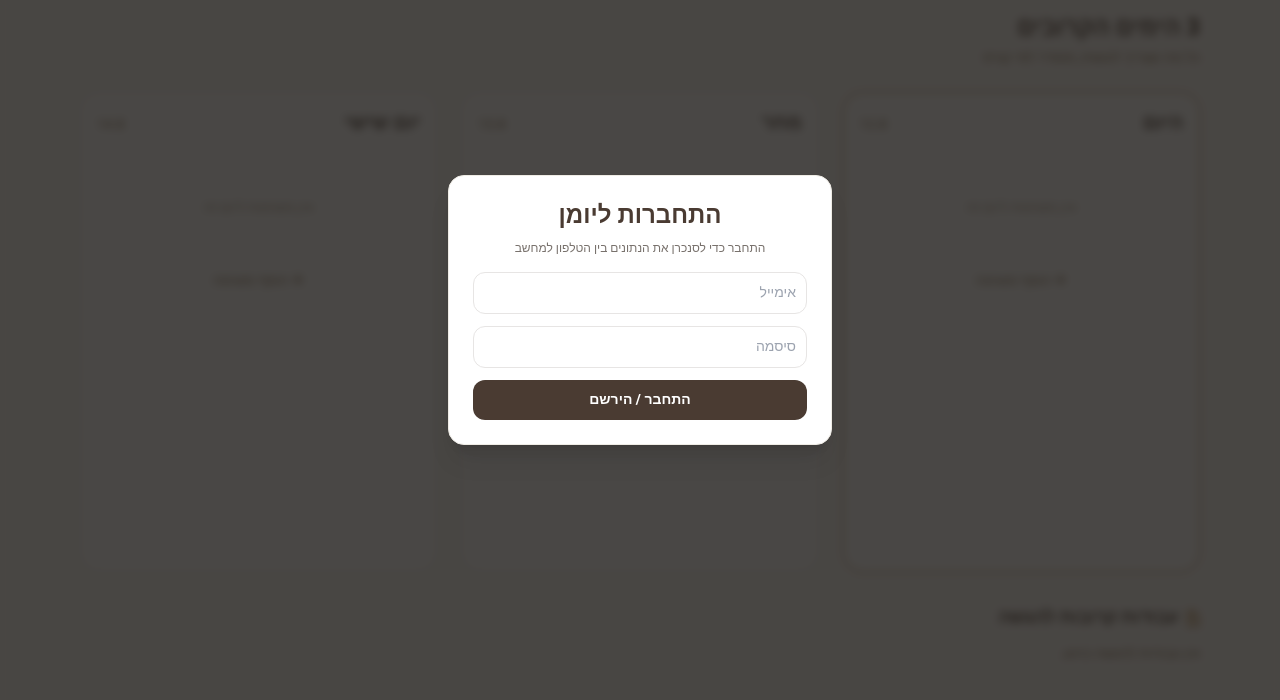
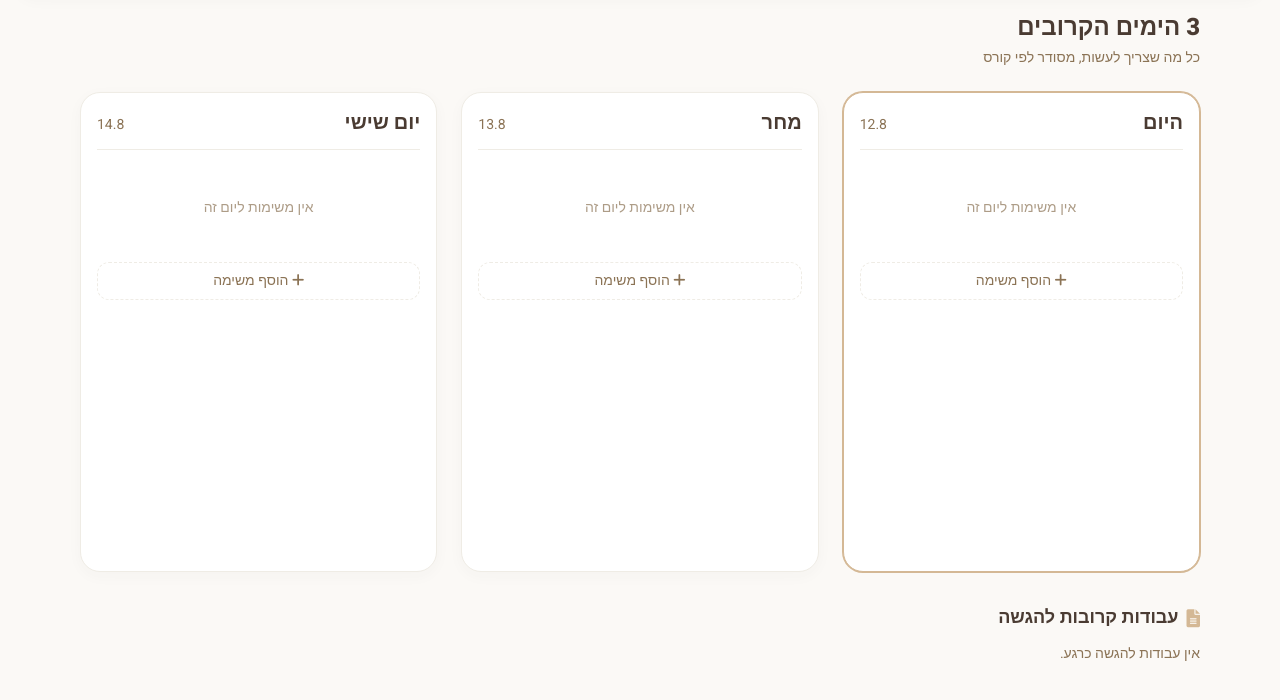
Before and after one commit to OmerBuskila/my-student-planner, a plain HTML site: page index.html in a window 1280 px wide. Shown: the part 90-790 px from the top of the page. Drawn offline with nearby package versions, Linux system fonts and the light colour scheme.

Commit message:
remove auth overlay

```diff
--- a/index.html
+++ b/index.html
@@ -17,17 +17,6 @@
     <link rel="apple-touch-icon" href="icons/icon-180.png">
 </head>
 <body>
-    <div id="auth-overlay" class="fixed inset-0 bg-stone-900/80 backdrop-blur-sm z-50 flex items-center justify-center p-4">
-  <div class="glass-panel max-w-sm w-full p-6 text-center bg-white rounded-2xl shadow-xl">
-    <h2 class="text-2xl font-bold mb-2">התחברות ליומן</h2>
-    <p class="text-xs text-stone-500 mb-4">התחבר כדי לסנכרן את הנתונים בין הטלפון למחשב</p>
-    <form id="auth-form" class="space-y-3">
-      <input type="email" id="auth-email" placeholder="אימייל" required class="w-full p-2.5 rounded-xl border border-stone-200 text-sm">
-      <input type="password" id="auth-password" placeholder="סיסמה" required class="w-full p-2.5 rounded-xl border border-stone-200 text-sm">
-      <button type="submit" class="btn-primary w-full py-2.5 rounded-xl font-bold text-sm">התחבר / הירשם</button>
-    </form>
-  </div>
-</div>
     <!-- תפריט עליון (דסקטופ) -->
     <header class="glass-panel mx-4 mt-4 p-4 flex justify-between items-center sticky top-4 z-40">
         <div class="flex items-center gap-3">
```
